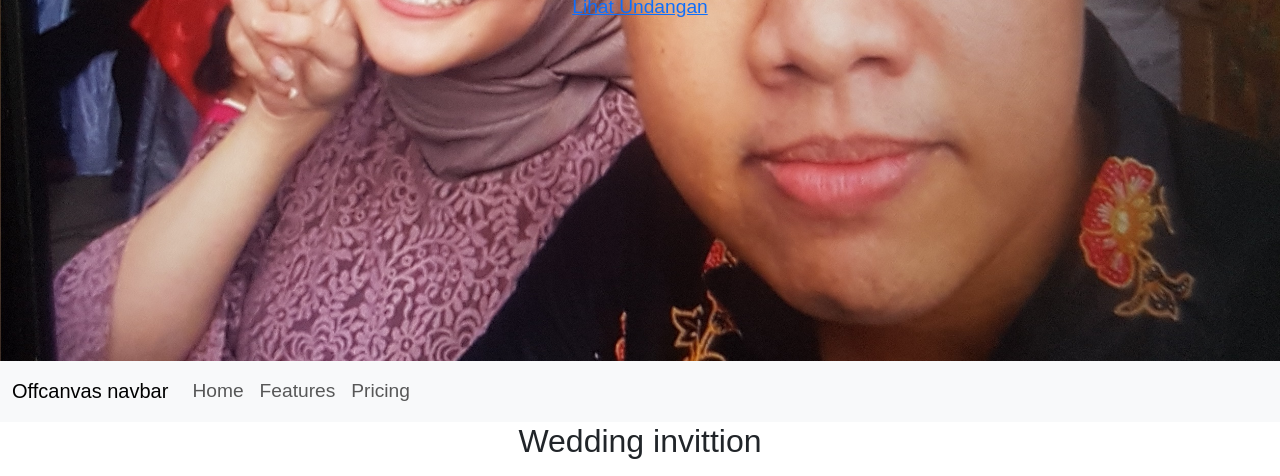
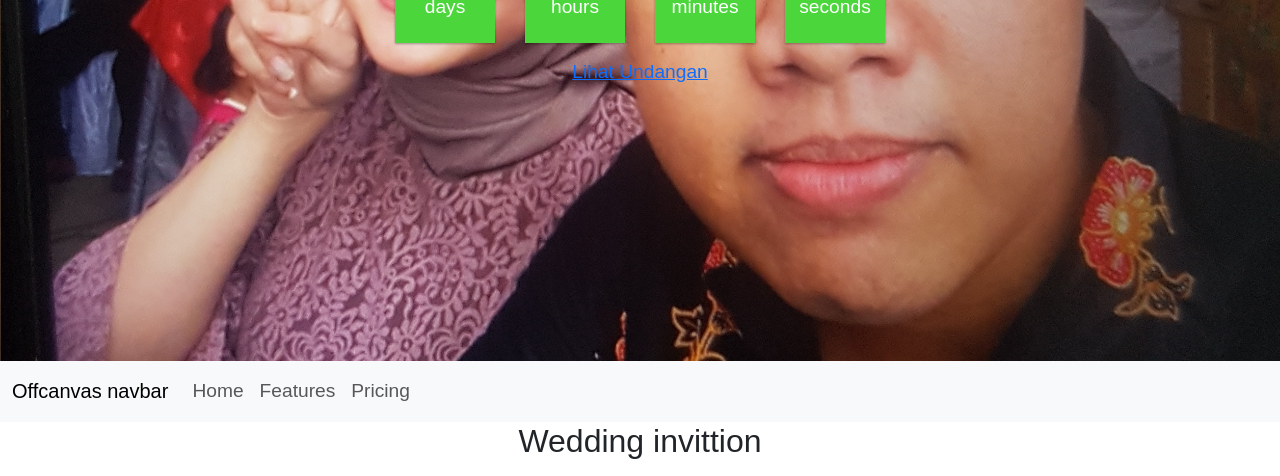
Before and after one commit to damartempe/damartempe.github.io, a plain HTML site: page index.html in a window 1280 px wide. Shown: the part 439-915 px from the top of the page. Drawn offline with nearby package versions, Linux system fonts and the light colour scheme.

Commit message:
Update index.html

```diff
--- a/index.html
+++ b/index.html
@@ -66,12 +66,17 @@
   <script>
     simplyCountdown('.simply-countdown', {
 
-            Tahun: 2023, // required
-            Bulan: 12, // required
-            Hari: 28, // required
-            Jam: 0, // Default is 0 [0-23] integer
-            Menit: 0, // Default is 0 [0-59] integer
-            Detik: 0, // Default is 0 [0-59] integer
+           year: 2023, // required
+            month: 12, // required
+            day: 28, // required
+            hours: 0, // Default is 0 [0-23] integer
+            minutes: 0, // Default is 0 [0-59] integer
+            seconds: 0, // Default is 0 [0-59] integer
+            words: { //words displayed into the countdown
+                Hari: { singular: 'day', plural: 'days' },
+                Jam: { singular: 'hour', plural: 'hours' },
+                Menit: { singular: 'minute', plural: 'minutes' },
+                Detik: { singular: 'second', plural: 'seconds' }
 
             },
             plural: true, //use plurals
```
